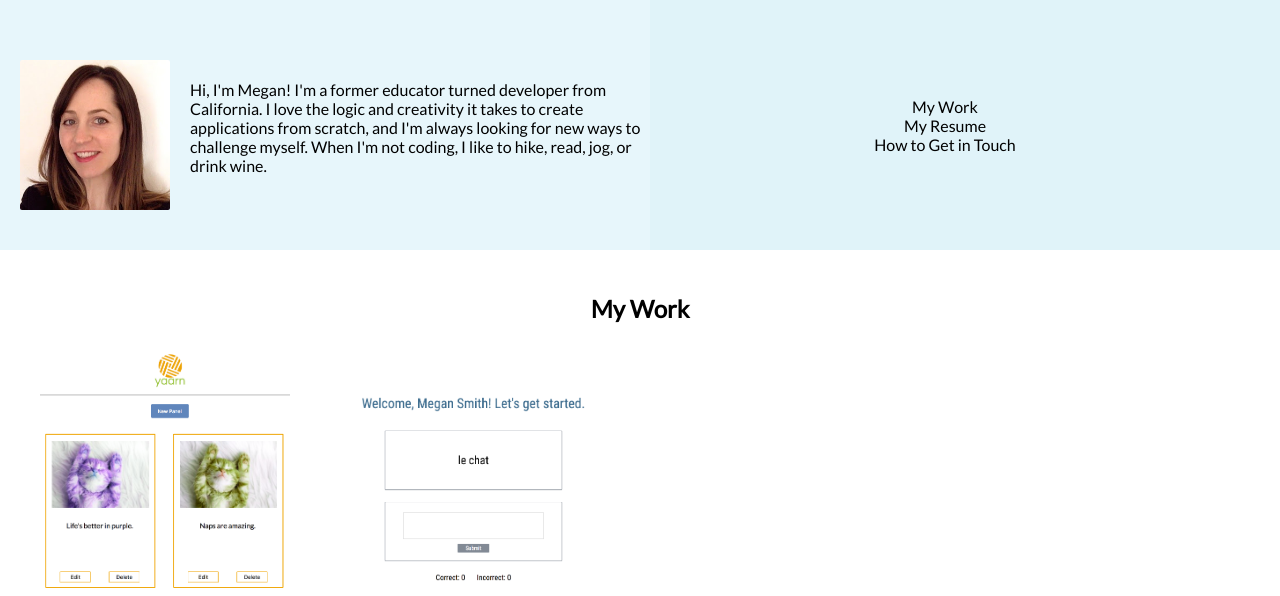
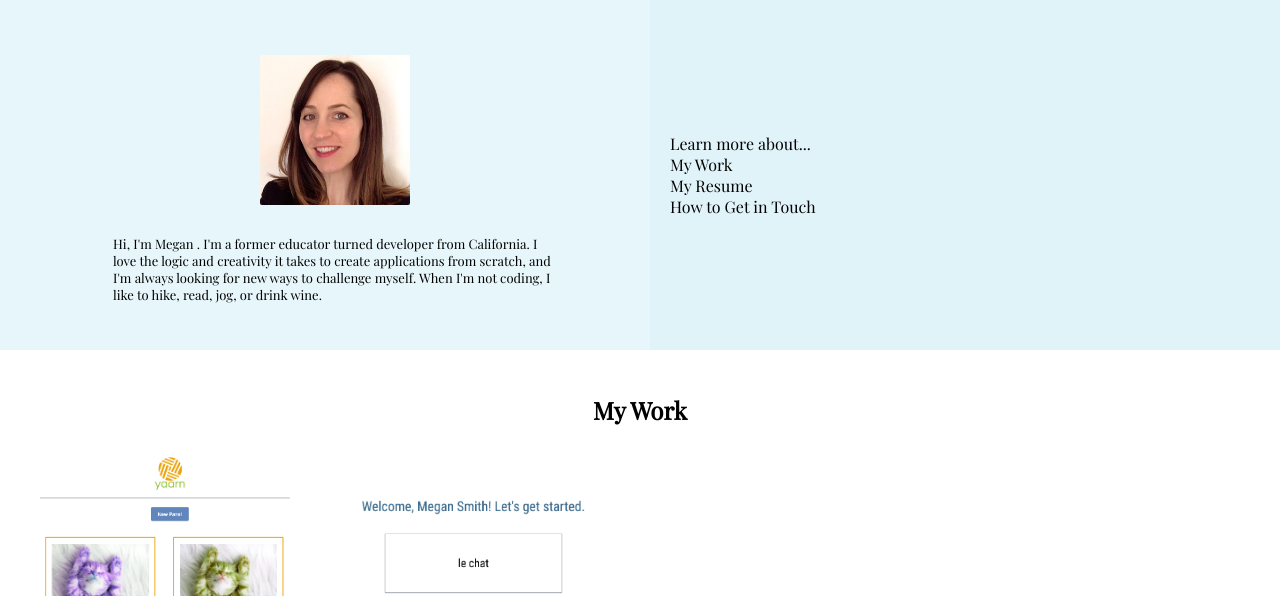
Before and after one commit to megelismi/portfolio, a plain HTML site: page index.html in a window 1280 px wide. Shown: the top 596 px of the page. Drawn offline with nearby package versions, Linux system fonts and the light colour scheme.

Commit message:
header introduction almost done, need to add positioning

```diff
--- a/index.html
+++ b/index.html
@@ -2,7 +2,7 @@
     <html>
     <head>
     <link rel="stylesheet" type="text/css" href="main.css">
-    <link href="https://fonts.googleapis.com/css?family=Lato" rel="stylesheet">
+    <link href="https://fonts.googleapis.com/css?family=Lato|Playfair+Display|Satisfy" rel="stylesheet">
 
     <title>Megan Smith</title>
     <script src="https://cdnjs.cloudflare.com/ajax/libs/Chart.js/2.4.0/Chart.js"></script>
@@ -10,47 +10,23 @@
     </head>
 
     <body>
-
-<!--     <header class="main-header">
-    <nav class="main-nav">
-      <ul class="nav-list">
-        <li><a href="#about-me">About</a></li>
-        <li><a href="#portfolio">Portfolio</a></li>
-        <li><a href="#">Resume</a></li>
-        <li><a href="#contact">Contact</a></li>
-      </ul>
-    </nav>
-    </header> -->
     	<div class="container">
     		<div class="introduction">
                 <div class="about-me-pic-and-text">
                     <img class="profile-photo" src="./imgs/prof.jpg" />
                     <div class="about-me-text">
-              <p>Hi, I'm Megan! I'm a former educator turned developer from California. I love the logic and creativity it takes to create applications from scratch, and I'm always looking for new ways to challenge myself. When I'm not coding, I like to hike, read, jog, or drink wine. </p>
+                        <p>Hi, I'm <span class="name"> Megan </span>. I'm a former educator turned developer from California. I love the logic and creativity it takes to create applications from scratch, and I'm always looking for new ways to challenge myself. When I'm not coding, I like to hike, read, jog, or drink wine. </p>
                     </div>
                 </div>
                 <div class="page-menu">
                     <ul class="nav-list">
+                        <li>Learn more about...</li>
                         <li><a href="#portfolio">My Work</a></li>
                         <li><a href="#">My Resume</a></li>
                         <li><a href="#contact">How to Get in Touch</a></li>
                     </ul>
                 </div>
             </div>
-
-
-             <!--    <h2>Megan Smith</h2>
-    			<h1>Full Stack Developer</h1> -->
-    		</div>
-    	<!-- 	<div id="about-me-container">
-    			<div><h3>About Me</h3></div>
-    			<div class="about-me-pic-and-text">
-    				<img class="profile-photo" src="./imgs/prof.jpg" />
-    				<div class="about-me-text">
-    				 	<p>Hi, I'm Megan! I'm a former educator turned developer from California. I love the logic and creativity it takes to create applications from scratch, and I'm always looking for new ways to challenge myself. When I'm not coding, I like to hike, read, jog, or drink wine. </p>
-    				</div>
-    			</div>
-    		</div> -->
     		<div id="portfolio">
     	        <div><h3>My Work</h3></div>
                 <div class="work-samples">
@@ -78,7 +54,6 @@
                     </div>
                 </div>
     	   </div>
-
             <div id="contact">
     	        <h1>Contact</h1>
                 <p id="chat">Want to chat?</p>
@@ -97,6 +72,4 @@
     <script type="text/javascript" src="app.js"></script>
 
     </body>
-
-    <footer></footer>
     </html>
--- a/main.css
+++ b/main.css
@@ -3,7 +3,7 @@
 }
 
 body {
-	font-family: 'Lato', sans-serif;
+	font-family: 'Playfair Display', serif;
 	margin: 0;
 	display: flex;
 	flex-direction: column;
@@ -31,7 +31,7 @@ body {
 }
 
 .nav-list li {
-/*	display: inline;*/
+
 	padding-left: 20px;
 }
 
@@ -43,6 +43,7 @@ body {
 .nav-list a:hover {
 	color: gray;
 }
+
 .container {
 	height: auto;
 
@@ -55,7 +56,7 @@ body {
 	background-size: cover;
 	color: black;
 	background-color: #e7f6fb;
-	height: 250px;
+	height: 350px;
 }
 
 .introduction h1, h2{
@@ -78,19 +79,19 @@ body {
   display: flex;
   justify-content: center;
   align-items: center;
+  flex-direction: column;
 
 }
 
 .profile-photo {
   width: 150px;
   border-radius: 2px;
-  margin-top: 20px;
+  margin-top: 50px;
 }
 
 .page-menu {
-	text-align: center;
 	background-color: #e0f3f9;
-	height: 250px;
+	height: 350px;
 	display: flex;
 	align-items: center;
 	justify-content: center;
@@ -101,11 +102,13 @@ body {
 }
 
 .about-me-text {
-  margin-top: 20px;
-  display: flex;
-  justify-content: flex-start;
-  align-items: flex-start;
-  flex-direction: column;
+	width: 80%;
+	display: flex;
+	justify-content: flex-start;
+	align-items: flex-start;
+	flex-direction: column;
+	font-size: 13px;
+	padding: 30px;
 }
 
 .about-me-text p {
@@ -142,39 +145,16 @@ h3 {
   filter: grayscale(100%);
 }
 
-/*.about-me-pic-and-text {
-  margin-left: 20px;
-  display: flex;
-  justify-content: flex-start;
-  align-items: flex-start;
-
-}*/
-
-.page-menu {
-	text-align: center;
-
-}
-.page-menu, .about-me-pic-and-text {
-	flex-basis: 0;
-	flex-grow: 1;
-
-}
-
-.about-me-text {
-  margin-left: 20px;
-  display: flex;
-  justify-content: flex-start;
-  align-items: flex-start;
-  flex-direction: column;
-}
 
 .about-me-text p {
   font-size: 100%;
   margin-top: 0;
 }
 
-
-
+/*.name {
+	font-family: 'Satisfy', cursive;
+	font-size: 18px;
+}*/
 #yaarn-pic {
 	width: 250px;
 }
```
Lines whose indentation alone changed are shown as unchanged.
